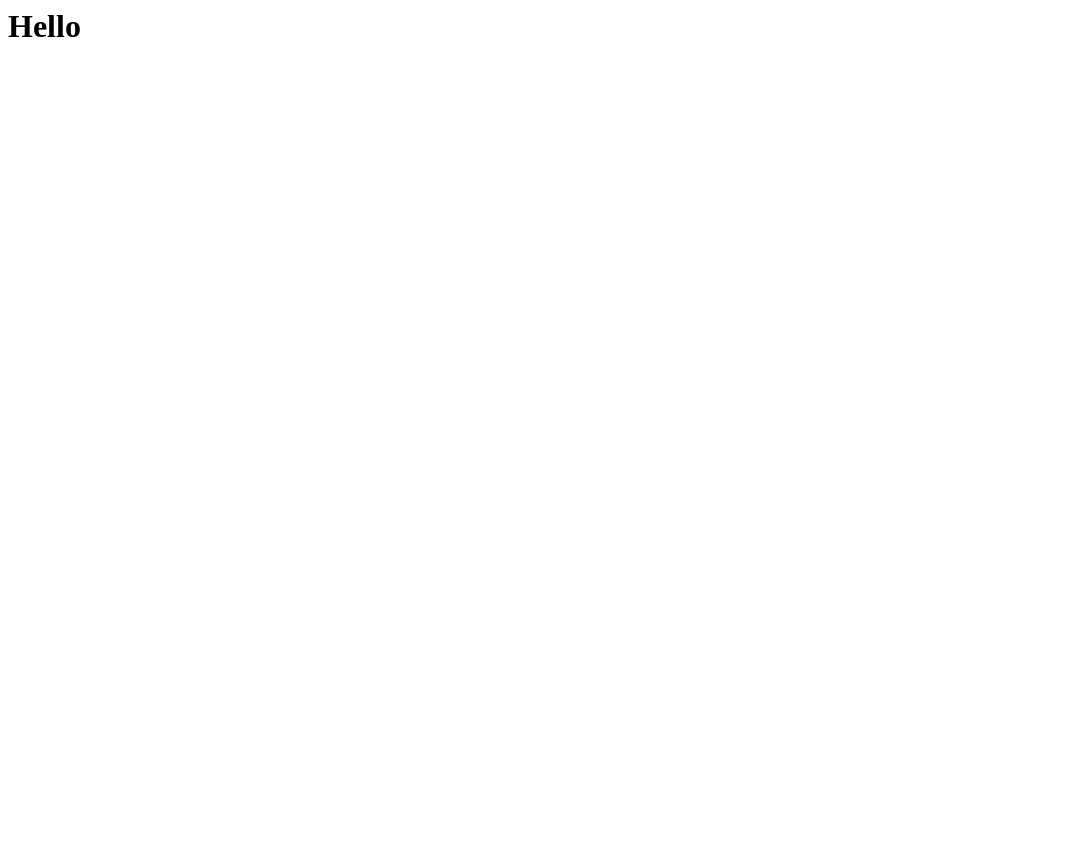
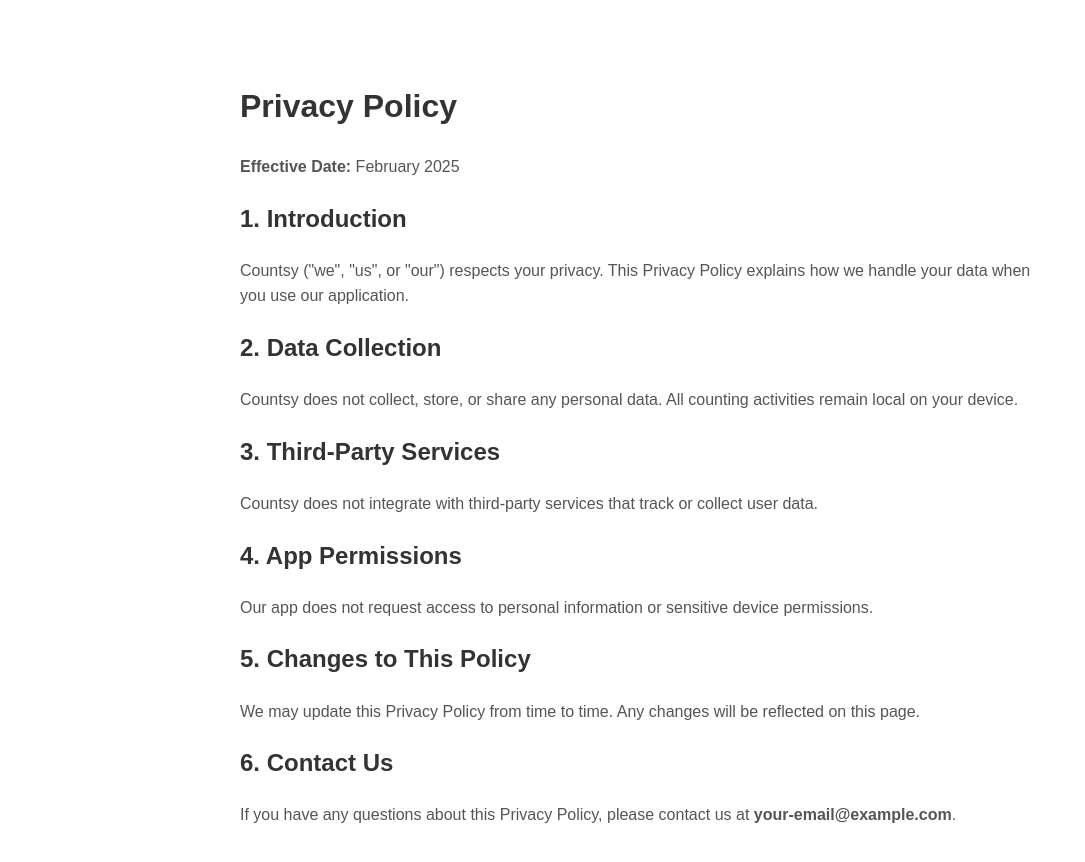
Before and after one commit to brissboss/Privacy-Policy, a plain HTML site: page index.html in a window 1280 px wide. Shown: the whole page, without its empty margins (0-1085 px from the left). Before the commit the page ends 800 px from the top, so only its background shows below. Drawn offline with Linux system fonts and the light colour scheme.

Commit message:
Update index.html

```diff
--- a/index.html
+++ b/index.html
@@ -1 +1,46 @@
-<h1>Hello</h1>
+<!DOCTYPE html>
+<html lang="en">
+<head>
+    <meta charset="UTF-8">
+    <meta name="viewport" content="width=device-width, initial-scale=1.0">
+    <title>Privacy Policy - Countsy</title>
+    <style>
+        body {
+            font-family: Arial, sans-serif;
+            line-height: 1.6;
+            margin: 40px auto;
+            max-width: 800px;
+            padding: 20px;
+        }
+        h1, h2 {
+            color: #333;
+        }
+        p {
+            color: #555;
+        }
+    </style>
+</head>
+<body>
+    <h1>Privacy Policy</h1>
+    <p><strong>Effective Date:</strong> February 2025</p>
+
+    <h2>1. Introduction</h2>
+    <p>Countsy ("we", "us", or "our") respects your privacy. This Privacy Policy explains how we handle your data when you use our application.</p>
+
+    <h2>2. Data Collection</h2>
+    <p>Countsy does not collect, store, or share any personal data. All counting activities remain local on your device.</p>
+
+    <h2>3. Third-Party Services</h2>
+    <p>Countsy does not integrate with third-party services that track or collect user data.</p>
+
+    <h2>4. App Permissions</h2>
+    <p>Our app does not request access to personal information or sensitive device permissions.</p>
+
+    <h2>5. Changes to This Policy</h2>
+    <p>We may update this Privacy Policy from time to time. Any changes will be reflected on this page.</p>
+
+    <h2>6. Contact Us</h2>
+    <p>If you have any questions about this Privacy Policy, please contact us at <strong>your-email@example.com</strong>.</p>
+
+</body>
+</html>
```
